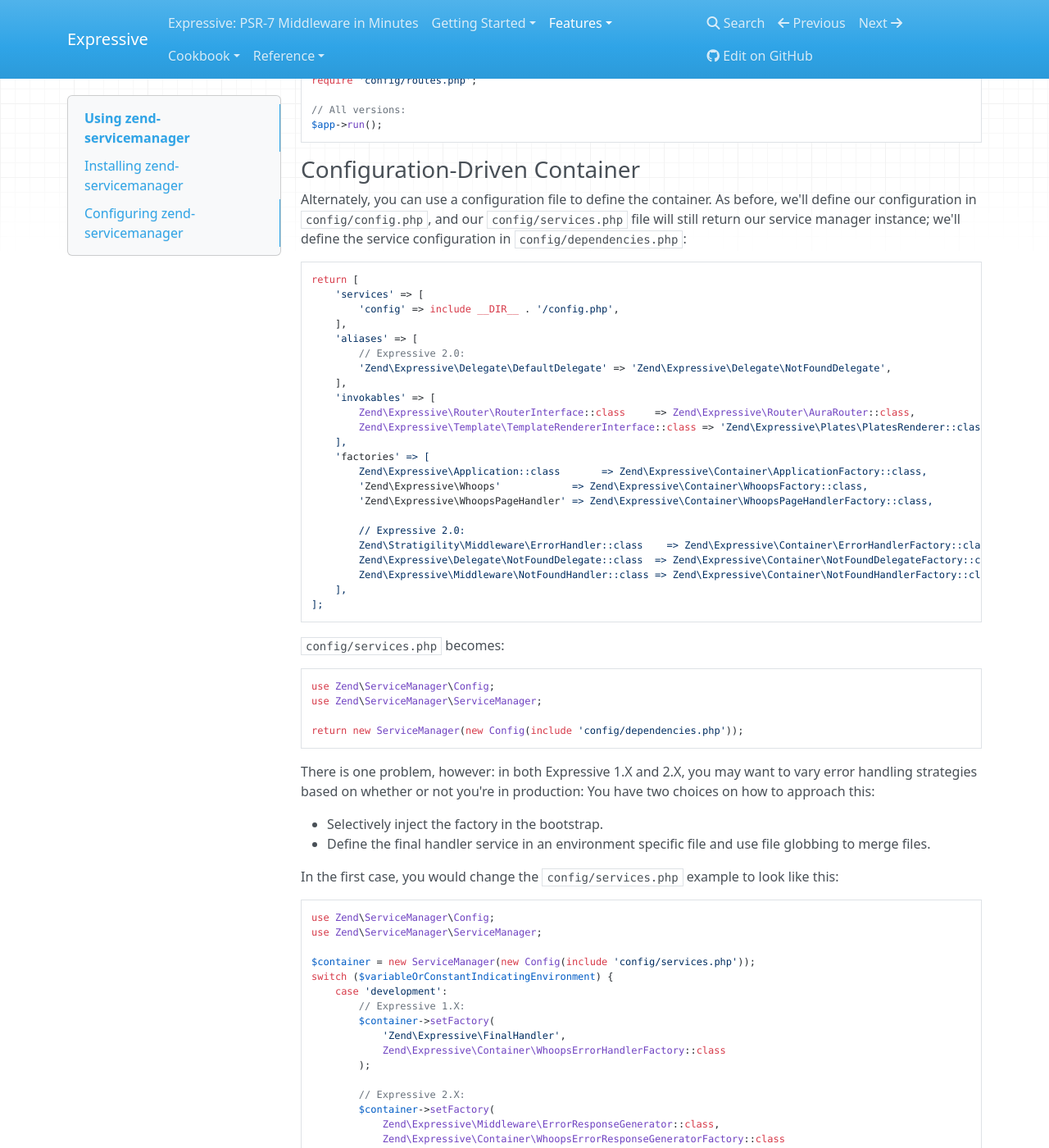
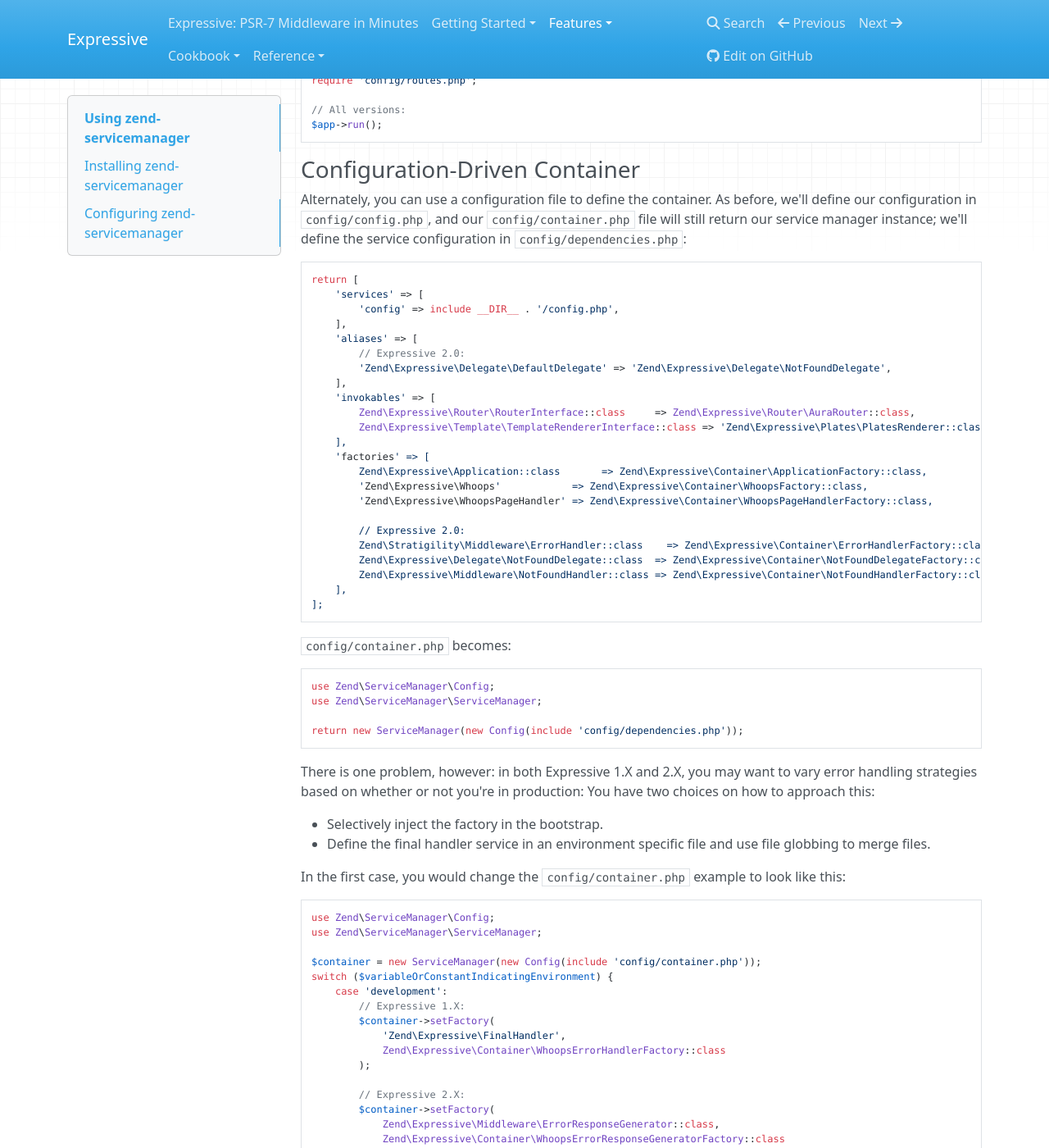
Before and after one commit to zendframework/zend-expressive, an MkDocs documentation site: the page built from doc/book/features/container/zend-servicemanager.md, in a window 1280 px wide and 1400 px high, scrolled down 2991 px. Shown: the whole window at 82% size. Built offline with MkDocs 1.6.1, drawn with Linux system fonts in a browser that asks for light colours; nearby versions of some CDN libraries; old or Windows-style settings are respelled for this version of MkDocs; some of the changed text lies outside the part shown.

Commit message:
All `config/services.php` replaced by `config/container.php`

````diff
--- a/doc/book/features/container/zend-servicemanager.md
+++ b/doc/book/features/container/zend-servicemanager.md
@@ -71,7 +71,7 @@
 factories to configure instances) is in `config/config.php`, and that that file
 returns an array.
 
-We'll create a `config/services.php` file that creates and returns a
+We'll create a `config/container.php` file that creates and returns a
 `Zend\ServiceManager\ServiceManager` instance as follows:
 
 ```php
@@ -170,7 +170,7 @@
 
 Alternately, you can use a configuration file to define the container. As
 before, we'll define our configuration in `config/config.php`, and our
-`config/services.php` file will still return our service manager instance; we'll
+`config/container.php` file will still return our service manager instance; we'll
 define the service configuration in `config/dependencies.php`:
 
 ```php
@@ -199,7 +199,7 @@
 ];
 ```
 
-`config/services.php` becomes:
+`config/container.php` becomes:
 
 ```php
 use Zend\ServiceManager\Config;
@@ -216,14 +216,14 @@
 - Define the final handler service in an environment specific file and use file
   globbing to merge files.
 
-In the first case, you would change the `config/services.php` example to look
+In the first case, you would change the `config/container.php` example to look
 like this:
 
 ```php
 use Zend\ServiceManager\Config;
 use Zend\ServiceManager\ServiceManager;
 
-$container = new ServiceManager(new Config(include 'config/services.php'));
+$container = new ServiceManager(new Config(include 'config/container.php'));
 switch ($variableOrConstantIndicatingEnvironment) {
     case 'development':
         // Expressive 1.X:
````
Also changed, not shown: doc/book/features/container/aura-di.md (+2 -2 lines), doc/book/features/container/pimple.md (+2 -2 lines), doc/book/reference/usage-examples.md (+1 -1 lines).
